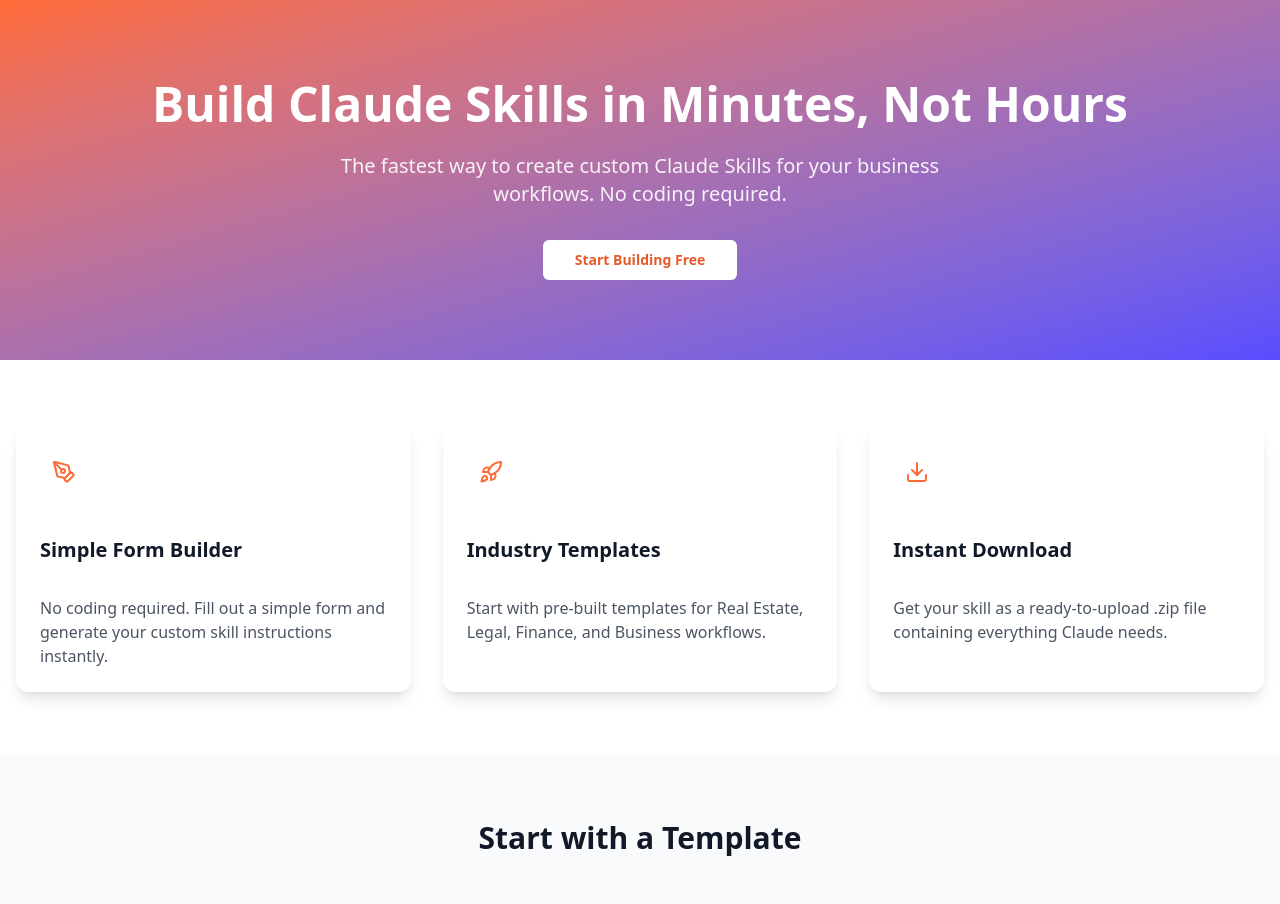
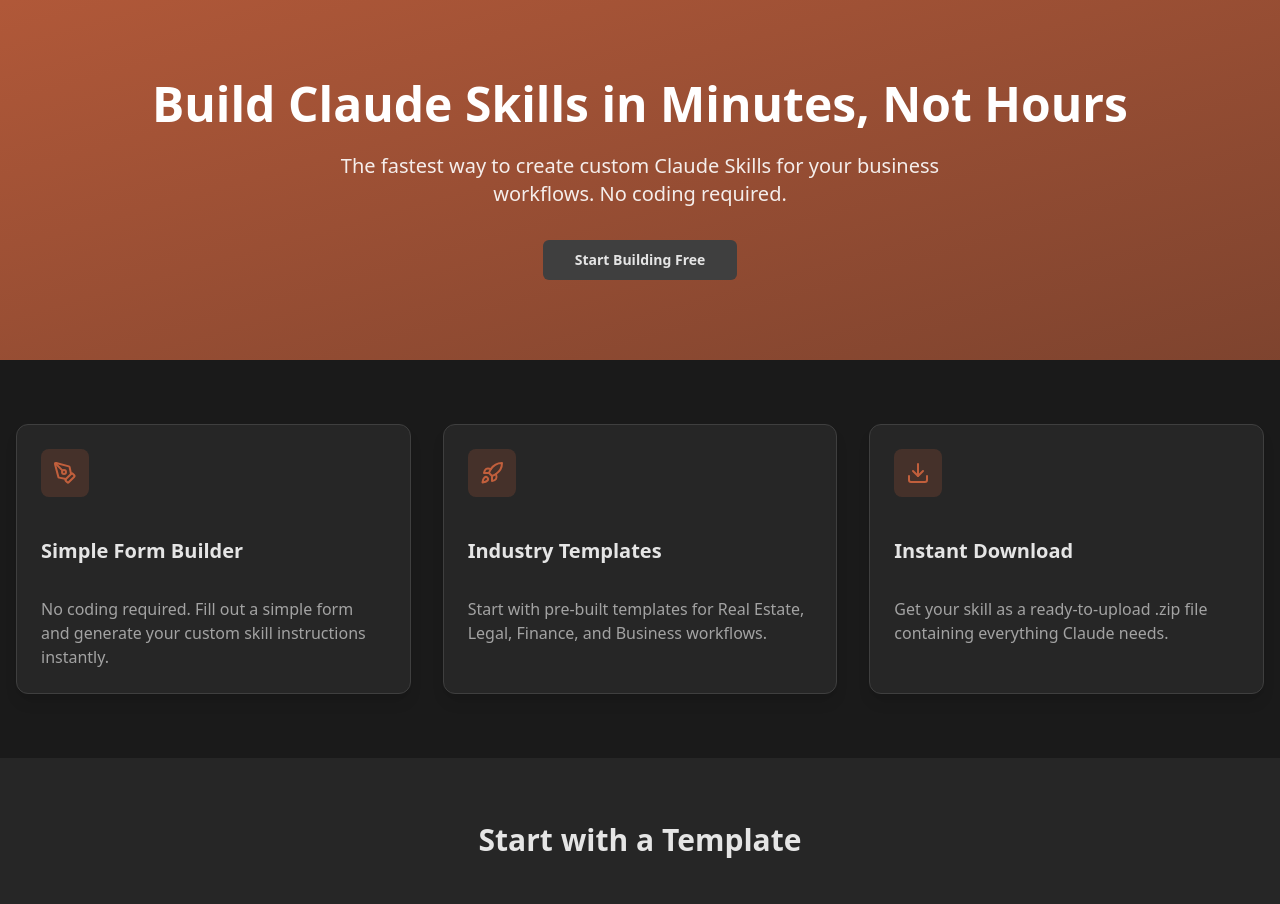
Before and after one commit to itsocialist/claude-skills-builder, a Next.js app: page / in a window 1280 px wide. Shown: the top 904 px of the page. Built offline with nearby package versions, Linux system fonts and the light colour scheme.

Commit message:
Sprint 1 Complete: Dark mode, dynamic header, validation engine, export preview

```diff
--- a/src/app/globals.css
+++ b/src/app/globals.css
@@ -46,7 +46,7 @@
   --radius-4xl: calc(var(--radius) + 16px);
 
   /* Brand Constants */
-  --color-primary-500: #FF6B35;
+  --color-primary-500: #C15F3C;
   --color-primary-600: #E55A2B;
   --color-secondary-500: #5B4CFF;
 
@@ -71,7 +71,7 @@
   --popover: #FFFFFF;
   --popover-foreground: #111827;
   /* Brand Colors - Ship/Ape Orange */
-  --primary: #FF6B35;
+  --primary: #C15F3C;
   --primary-foreground: #FFFFFF;
 
   --secondary: #5B4CFF;
@@ -86,7 +86,7 @@
   --border: #E5E7EB;
   /* gray-200 */
   --input: #E5E7EB;
-  --ring: #FF6B35;
+  --ring: #C15F3C;
   --chart-1: oklch(0.646 0.222 41.116);
   --chart-2: oklch(0.6 0.118 184.704);
   --chart-3: oklch(0.398 0.07 227.392);
@@ -94,46 +94,46 @@
   --chart-5: oklch(0.769 0.188 70.08);
   --sidebar: #F9FAFB;
   --sidebar-foreground: #111827;
-  --sidebar-primary: #FF6B35;
+  --sidebar-primary: #C15F3C;
   --sidebar-primary-foreground: #FFFFFF;
   --sidebar-accent: #F3F4F6;
   --sidebar-accent-foreground: #111827;
   --sidebar-border: #E5E7EB;
-  --sidebar-ring: #FF6B35;
+  --sidebar-ring: #C15F3C;
 }
 
 .dark {
-  --background: oklch(0.145 0 0);
-  --foreground: oklch(0.985 0 0);
-  --card: oklch(0.205 0 0);
-  --card-foreground: oklch(0.985 0 0);
-  --popover: oklch(0.205 0 0);
-  --popover-foreground: oklch(0.985 0 0);
-  --primary: oklch(0.922 0 0);
-  --primary-foreground: oklch(0.205 0 0);
-  --secondary: oklch(0.269 0 0);
-  --secondary-foreground: oklch(0.985 0 0);
-  --muted: oklch(0.269 0 0);
-  --muted-foreground: oklch(0.708 0 0);
-  --accent: oklch(0.269 0 0);
-  --accent-foreground: oklch(0.985 0 0);
-  --destructive: oklch(0.704 0.191 22.216);
-  --border: oklch(1 0 0 / 10%);
-  --input: oklch(1 0 0 / 15%);
-  --ring: oklch(0.556 0 0);
+  --background: #1a1a1a;
+  --foreground: #e5e5e5;
+  --card: #262626;
+  --card-foreground: #e5e5e5;
+  --popover: #262626;
+  --popover-foreground: #e5e5e5;
+  --primary: #C15F3C;
+  --primary-foreground: #FFFFFF;
+  --secondary: #3f3f3f;
+  --secondary-foreground: #e5e5e5;
+  --muted: #3f3f3f;
+  --muted-foreground: #a3a3a3;
+  --accent: #3f3f3f;
+  --accent-foreground: #e5e5e5;
+  --destructive: #ef4444;
+  --border: #3f3f3f;
+  --input: #3f3f3f;
+  --ring: #C15F3C;
   --chart-1: oklch(0.488 0.243 264.376);
   --chart-2: oklch(0.696 0.17 162.48);
   --chart-3: oklch(0.769 0.188 70.08);
   --chart-4: oklch(0.627 0.265 303.9);
   --chart-5: oklch(0.645 0.246 16.439);
-  --sidebar: oklch(0.205 0 0);
-  --sidebar-foreground: oklch(0.985 0 0);
-  --sidebar-primary: oklch(0.488 0.243 264.376);
-  --sidebar-primary-foreground: oklch(0.985 0 0);
-  --sidebar-accent: oklch(0.269 0 0);
-  --sidebar-accent-foreground: oklch(0.985 0 0);
-  --sidebar-border: oklch(1 0 0 / 10%);
-  --sidebar-ring: oklch(0.556 0 0);
+  --sidebar: #1a1a1a;
+  --sidebar-foreground: #e5e5e5;
+  --sidebar-primary: #C15F3C;
+  --sidebar-primary-foreground: #FFFFFF;
+  --sidebar-accent: #262626;
+  --sidebar-accent-foreground: #e5e5e5;
+  --sidebar-border: #3f3f3f;
+  --sidebar-ring: #C15F3C;
 }
 
 @layer base {
--- a/src/app/layout.tsx
+++ b/src/app/layout.tsx
@@ -23,7 +23,7 @@
   children: React.ReactNode;
 }>) {
   return (
-    <html lang="en">
+    <html lang="en" className="dark">
       <body
         className={`${inter.variable} ${jetbrainsMono.variable} antialiased`}
       >
--- a/src/app/page.tsx
+++ b/src/app/page.tsx
@@ -8,9 +8,9 @@
   const templates = getAllTemplates();
 
   return (
-    <div className="min-h-screen">
+    <div className="min-h-screen bg-background">
       {/* Hero Section */}
-      <section className="bg-gradient-to-br from-primary-500 to-secondary-500 text-white py-20">
+      <section className="bg-gradient-to-br from-primary/90 to-primary/60 text-white py-20">
         <div className="container mx-auto px-4 text-center">
           <h1 className="text-5xl font-bold mb-6">
             Build Claude Skills in Minutes, Not Hours
@@ -21,7 +21,7 @@
           </p>
           <div className="flex gap-4 justify-center">
             <Link href="/builder">
-              <Button size="lg" variant="secondary" className="bg-white text-primary-600 hover:bg-gray-100 font-semibold px-8">
+              <Button size="lg" variant="secondary" className="font-semibold px-8">
                 Start Building Free
               </Button>
             </Link>
@@ -30,33 +30,33 @@
       </section>
 
       {/* Features */}
-      <section className="py-16 bg-white">
+      <section className="py-16 bg-background">
         <div className="container mx-auto px-4">
           <div className="grid md:grid-cols-3 gap-8">
-            <Card className="p-6 border-none shadow-lg">
-              <div className="h-12 w-12 bg-primary-100 rounded-lg flex items-center justify-center mb-4 text-primary">
+            <Card className="p-6 border-border shadow-lg">
+              <div className="h-12 w-12 bg-primary/20 rounded-lg flex items-center justify-center mb-4 text-primary">
                 <PenTool className="h-6 w-6" />
               </div>
-              <h3 className="text-xl font-semibold mb-2">Simple Form Builder</h3>
-              <p className="text-gray-600">
+              <h3 className="text-xl font-semibold mb-2 text-foreground">Simple Form Builder</h3>
+              <p className="text-muted-foreground">
                 No coding required. Fill out a simple form and generate your custom skill instructions instantly.
               </p>
             </Card>
-            <Card className="p-6 border-none shadow-lg">
-              <div className="h-12 w-12 bg-primary-100 rounded-lg flex items-center justify-center mb-4 text-primary">
+            <Card className="p-6 border-border shadow-lg">
+              <div className="h-12 w-12 bg-primary/20 rounded-lg flex items-center justify-center mb-4 text-primary">
                 <Rocket className="h-6 w-6" />
               </div>
-              <h3 className="text-xl font-semibold mb-2">Industry Templates</h3>
-              <p className="text-gray-600">
+              <h3 className="text-xl font-semibold mb-2 text-foreground">Industry Templates</h3>
+              <p className="text-muted-foreground">
                 Start with pre-built templates for Real Estate, Legal, Finance, and Business workflows.
               </p>
             </Card>
-            <Card className="p-6 border-none shadow-lg">
-              <div className="h-12 w-12 bg-primary-100 rounded-lg flex items-center justify-center mb-4 text-primary">
+            <Card className="p-6 border-border shadow-lg">
+              <div className="h-12 w-12 bg-primary/20 rounded-lg flex items-center justify-center mb-4 text-primary">
                 <Download className="h-6 w-6" />
               </div>
-              <h3 className="text-xl font-semibold mb-2">Instant Download</h3>
-              <p className="text-gray-600">
+              <h3 className="text-xl font-semibold mb-2 text-foreground">Instant Download</h3>
+              <p className="text-muted-foreground">
                 Get your skill as a ready-to-upload .zip file containing everything Claude needs.
               </p>
             </Card>
@@ -65,18 +65,18 @@
       </section>
 
       {/* Templates Showcase */}
-      <section className="py-16 bg-gray-50">
+      <section className="py-16 bg-card">
         <div className="container mx-auto px-4">
-          <h2 className="text-3xl font-bold text-center mb-12 text-gray-900">
+          <h2 className="text-3xl font-bold text-center mb-12 text-foreground">
             Start with a Template
           </h2>
           <div className="grid md:grid-cols-3 gap-8">
             {templates.map((template) => (
-              <Card key={template.id} className="p-6 hover:shadow-md transition-shadow">
-                <h3 className="text-xl font-semibold mb-2">{template.name}</h3>
-                <p className="text-sm text-gray-600 mb-4 line-clamp-2">{template.description}</p>
+              <Card key={template.id} className="p-6 hover:shadow-md transition-shadow border-border">
+                <h3 className="text-xl font-semibold mb-2 text-foreground">{template.name}</h3>
+                <p className="text-sm text-muted-foreground mb-4 line-clamp-2">{template.description}</p>
                 <div className="mb-6">
-                  <span className="text-xs bg-gray-200 px-2 py-1 rounded-full text-gray-700 font-medium">
+                  <span className="text-xs bg-muted px-2 py-1 rounded-full text-muted-foreground font-medium">
                     {template.category}
                   </span>
                 </div>
@@ -92,12 +92,12 @@
       </section>
 
       {/* Footer */}
-      <footer className="bg-gray-900 text-white py-12">
+      <footer className="bg-background border-t border-border py-12">
         <div className="container mx-auto px-4 text-center">
-          <p className="mb-4 text-gray-400">
+          <p className="mb-4 text-muted-foreground">
             ClaudeSkillsFacet &copy; {new Date().getFullYear()}
           </p>
-          <p className="text-sm text-gray-500">
+          <p className="text-sm text-muted-foreground/70">
             Not affiliated with Anthropic. "Claude" is a trademark of Anthropic, PBC.
           </p>
         </div>
--- a/src/components/builder/InstructionsEditor.tsx
+++ b/src/components/builder/InstructionsEditor.tsx
@@ -7,13 +7,13 @@
     const { skill, updateField } = useSkillStore();
 
     return (
-        <div className="border rounded-lg overflow-hidden h-[500px]">
+        <div className="border border-border rounded-lg overflow-hidden h-[500px]">
             <Editor
                 height="100%"
                 defaultLanguage="markdown"
                 value={skill.instructions}
                 onChange={(value) => updateField('instructions', value || '')}
-                theme="vs-light"
+                theme="vs-dark"
                 options={{
                     minimap: { enabled: false },
                     lineNumbers: 'on',
```
Also changed, not shown: src/app/builder/page.tsx (+67 -17 lines), src/app/templates/[slug]/page.tsx (+18 -18 lines), src/app/templates/page.tsx (+9 -9 lines), src/components/builder/SkillPreview.tsx (added, +70 -0 lines), src/components/layout/Shell.tsx (+35 -14 lines), src/lib/utils/validation.ts (added, +109 -0 lines).
